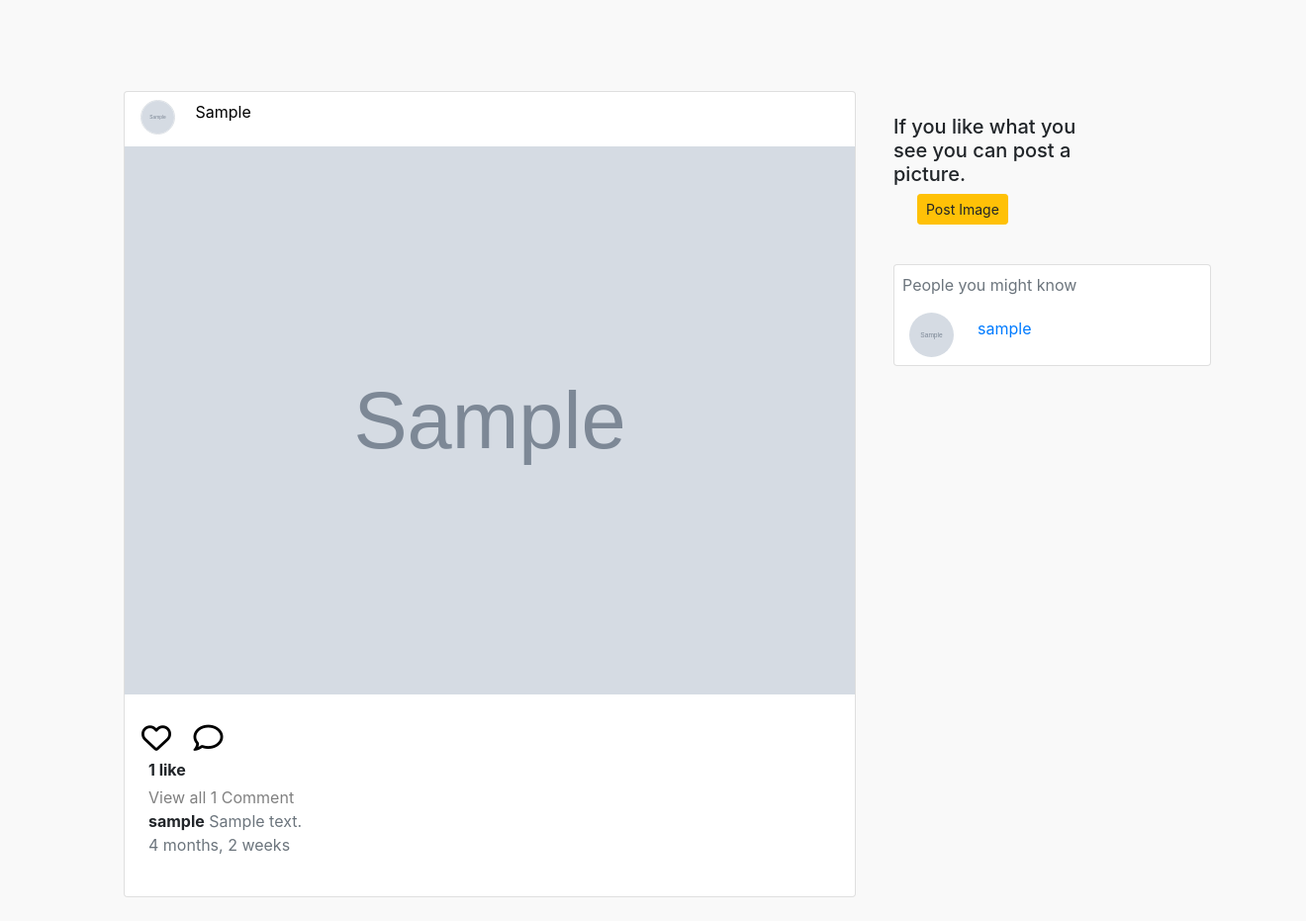
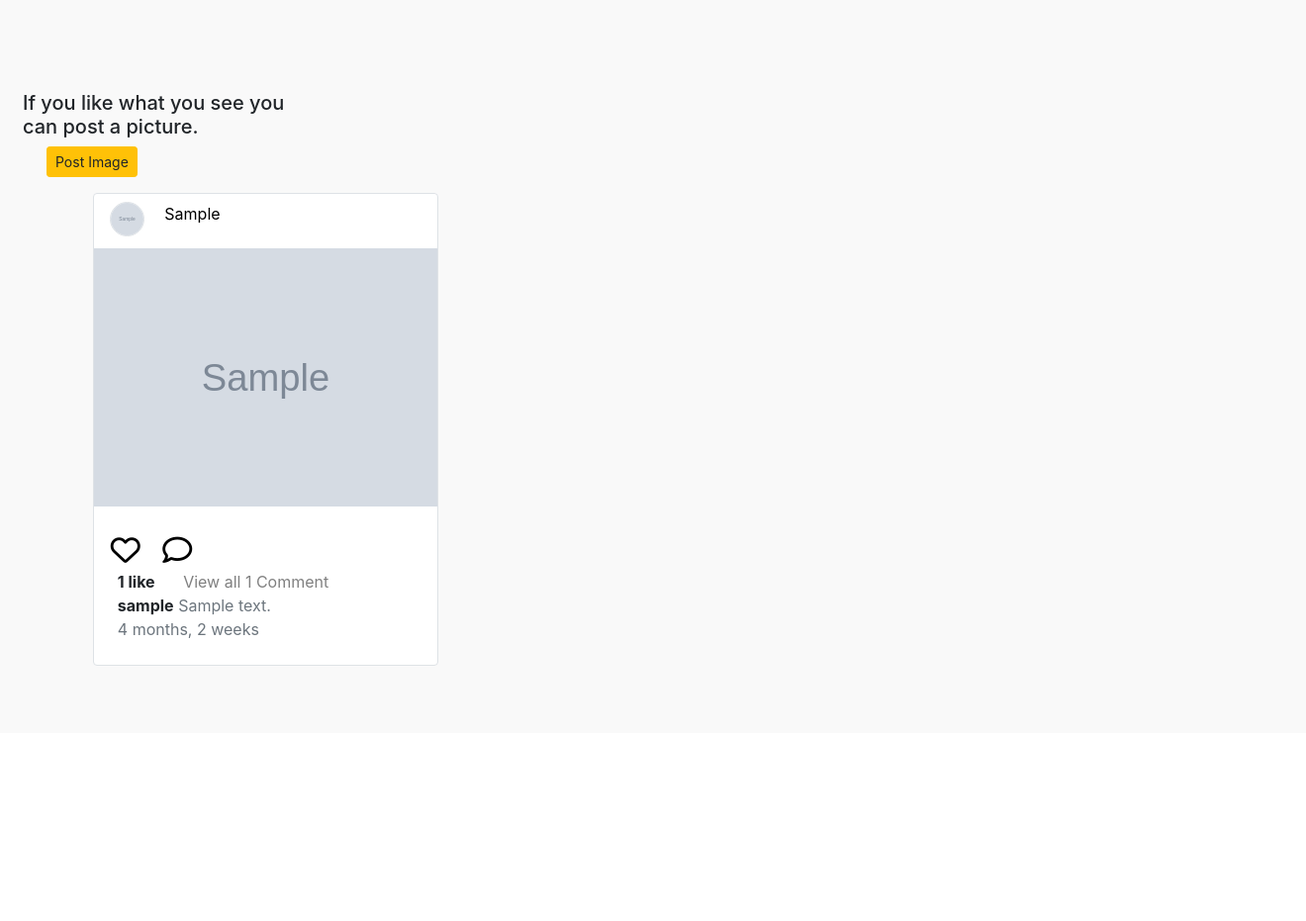
Before and after one commit to Gesare/The_Gram, a Django app: template gramapp/templates/instagram/index.html in a window 1320 px wide. Shown: the part 59-990 px from the top of the page at 99% size. After the commit the page ends 732 px from the top, so only its background shows below. Run offline with Django 3.2, Linux system fonts and the light colour scheme; tables that the repository leaves empty hold one stand-in row (values such as "Sample post"); the template is opened without the code that fills it: values that come from a table or form of the project are taken from there, most other values are stand-ins (such as "Sample title", 1, 10 or a date in 2020); grey boxes marked "Sample" are stand-in pictures; some libraries are stand-ins or nearby versions.

```diff
--- a/gramapp/templates/instagram/index.html
+++ b/gramapp/templates/instagram/index.html
@@ -3,9 +3,19 @@
 {% load crispy_forms_tags %}
 {% block content %}
 <div class="container-fluid" style="margin-top:7%;">
+    <div class="col-md-1"></div>
+    <div class="col-md- mt-4 userinfo">
+        <div class="row">
+            <div class="col-md-3 ml-2">
+            <h5> If you like what you see you can post a picture.</h5>
+            <button class="btn btn-sm btn-warning ml-4 mb-3" data-toggle="modal" data-target="#imageUpload">
+                Post Image
+            </button>
+    </div>
     <div class="row">
     <div class="col-md-1"></div>
-        <div class="col-md-7">
+
+        <div class="col-md-10">
             <div class="row">
                 <div class="modal fade" id="imageUpload" tabindex="-1" role="dialog"
                      aria-labelledby="exampleModalCenterTitle" aria-hidden="true">
@@ -30,10 +40,11 @@
                         </div>
                     </div>
                 </div>
-            </div>
 
+
+                <div class="card-columns">
                     {% for image in images %}
-            <div class="card mb-4"style="overflow:auto; ">
+                    <div class="card border" style="">
                         <div class="card-title">
                             <img src="{{image.user.profile_picture.url}}" class="rounded-circle border ml-3 mt-2  mr-3" alt="{{image.user.user.username}}" width="35" height="35">
                             <a href="{% url 'user_profile' image.user.user.username  %}" class="mt-4 user">{{image.user.user.username|title}}</a>
@@ -41,7 +52,7 @@
                         <div class="card-body mb-4">
                             <a href="{% url 'comment' image.id %}">
                             <div class="card-text" style="background-image:url({{ image.image.url }});;background-size: contain;position: sticky">
-                        <img src="{{image.image.url}}" style="" class="card-img" width="100%"/>
+                                <img src="{{image.image.url}}" style="" class="card-img  img-responsive" width="100%"/>
                             </div>
                             </a>
                         </div>
@@ -69,45 +80,9 @@
                     </div>
                     {% endfor %}
                 </div>
-        <div class="col-md-4 mt-4 userinfo">
-            <div class="row">
-                <div class="col-md-6 ml-2">
-                   <h5> If you like what you see you can post a picture.</h5>
-                    <button class="btn btn-sm btn-warning ml-4 mb-3" data-toggle="modal" data-target="#imageUpload">
-                    Post Image
-                </button>
             </div>
         </div>
-            <div class="row">
-                <div class="col-md-10">
-                    <div class="card mt-4 mr-2 ml-2">
-                        <div class="card-title text-secondary mt-2 mr-2 ml-2 ">People you might know</div>
-                        {% for user in users %}
-                        <div class="container">
-                            <div class="row">
-                                <div class="col-md-2 mr-3 mt-1 mb-2">
-                                    <img class="rounded-circle" src="{{ user.profile.profile_picture.url }}"
-                                         width="45px" height="45px">
-                                </div>
-                                <div class="col-md-6 mr-2 mt-2">
-                                    <span><a href="{% url 'user_profile' user.username  %}">{{user.username}}</a></span>
-                                </div>
-
-                                <div class="col-md-4">
-
-                                </div>
-                            </div>
-                        </div>
-
-                        {% endfor %}
-                    </div>
-                </div>
-                <div class="col-md-2"></div>
-            </div>
-
-
-        </div>
-
+      <div class="col-md-1"></div>
     </div>
 </div>
 
--- a/gramapp/views.py
+++ b/gramapp/views.py
@@ -31,7 +31,10 @@ def signup(request):
 def explore(request):
   title = 'Explore'
   images = Post.objects.all()
-  params = {'images': images}
+  users = User.objects.exclude(id=request.user.id)
+  params = {'images': images ,
+            'users': users
+              }
   return render(request,'instagram/explore.html',params)
 
 
```
Also changed, not shown: gramapp/templates/instagram/explore.html (+31 -1 lines), 1 other file. Lines whose indentation alone changed are shown as unchanged.
